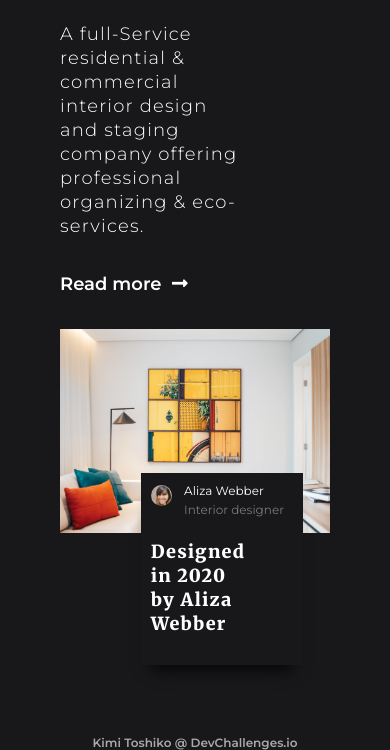
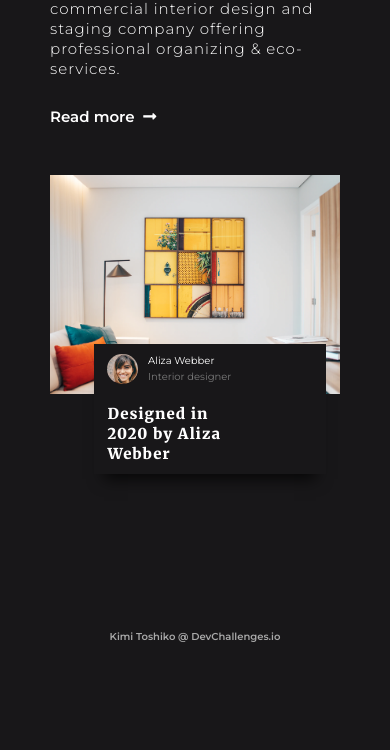
Before and after one commit to Kimi-Toshiko/DevChallenges, a plain HTML site: page interior-consultant/index.html in a window 390 px wide. Shown: the part 227-977 px from the top of the page. After the commit the page ends 894 px from the top, so only its background shows below. Drawn offline with Linux system fonts and the light colour scheme.

Commit message:
feat: add responsiveness

```diff
--- a/interior-consultant/scss/responsive.scss
+++ b/interior-consultant/scss/responsive.scss
@@ -66,3 +66,51 @@
         box-shadow: 0px 15px 15px -10px rgba(0,0,0,0.75);
     }
 }
+
+@media screen and (max-width: 600px) {
+    html {
+        font-size: 12px;
+    }
+}
+
+@media screen and (max-width: 450px) {
+    html {
+        font-size: 10px;
+    }
+
+    .main-info {
+        .info {
+            width: 100%;
+            margin-bottom: 5rem;
+        }
+    }
+
+    .creator {
+        width: 80%;
+        right: 45%;
+        height: 12rem;
+        margin-bottom: 7rem;
+
+        .post {
+            font-size: 1.2rem;
+        }
+    }
+}
+
+@media screen and (max-width: 380px) {
+    html {
+        font-size: 8px;
+    }
+}
+
+@media screen and (max-width: 340px) {
+    html {
+        font-size: 7px;
+    }
+}
+
+@media screen and (max-width: 250px) {
+    html {
+        font-size: 6px;
+    }
+}
```
Also changed, not shown: interior-consultant/css/style.css.
